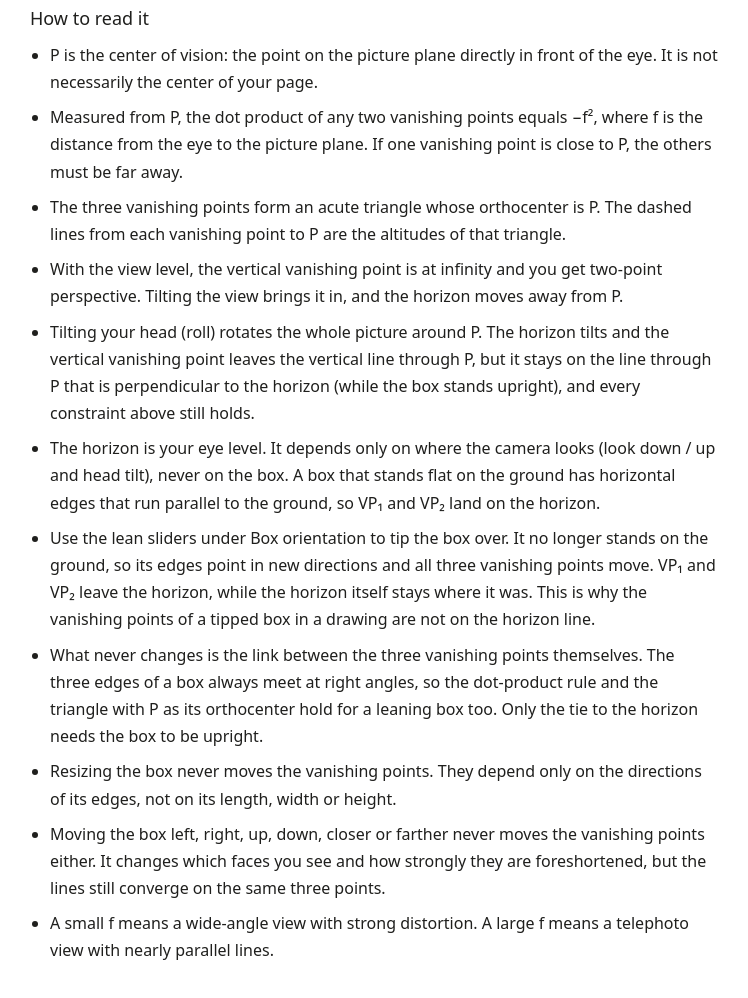
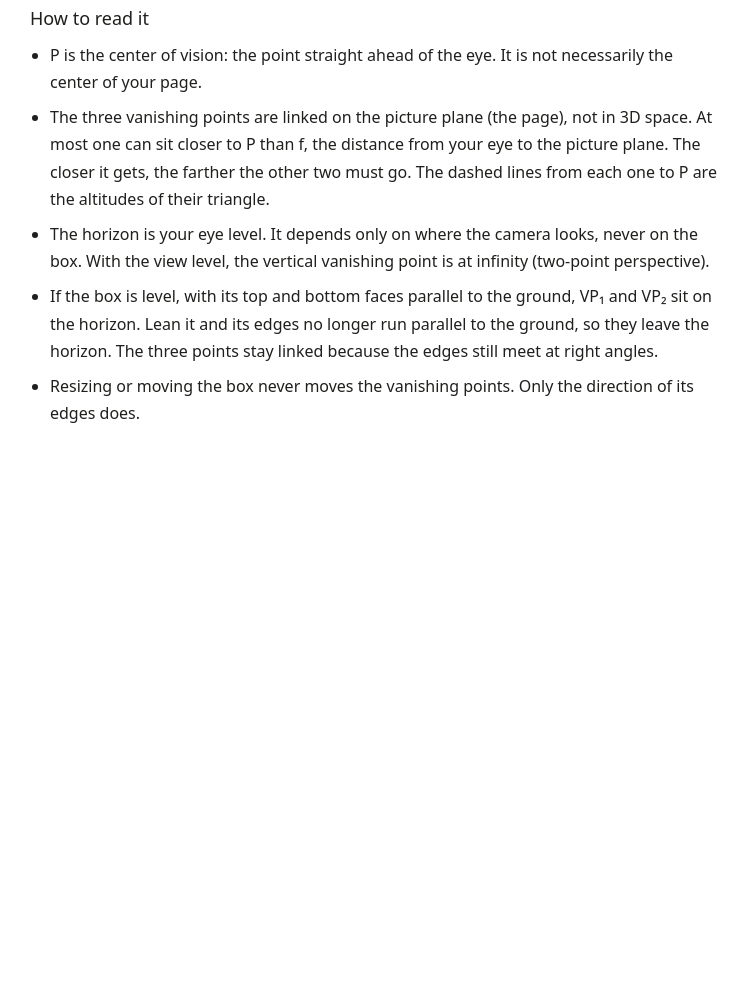
Before and after one commit to TheOnlyMrFlow/vp-explorer, a website with bundled scripts: page index.html in a window 1280 px wide. Shown: the part 1420-2418 px from the top of the page, without its empty margins (266-1014 px from the left). After the commit the page ends 1927 px from the top, so only its background shows below. Built offline with nearby package versions, Linux system fonts and the light colour scheme.

Commit message:
feat: better notes

```diff
--- a/index.html
+++ b/index.html
@@ -132,64 +132,31 @@
         <h2>How to read it</h2>
         <ul>
           <li>
-            P is the center of vision: the point on the picture plane directly
-            in front of the eye. It is not necessarily the center of your page.
+            P is the center of vision: the point straight ahead of the eye. It
+            is not necessarily the center of your page.
           </li>
           <li>
-            Measured from P, the dot product of any two vanishing points equals
-            −f², where f is the distance from the eye to the picture plane. If
-            one vanishing point is close to P, the others must be far away.
-          </li>
-          <li>
-            The three vanishing points form an acute triangle whose orthocenter
-            is P. The dashed lines from each vanishing point to P are the
-            altitudes of that triangle.
-          </li>
-          <li>
-            With the view level, the vertical vanishing point is at infinity
-            and you get two-point perspective. Tilting the view brings it in,
-            and the horizon moves away from P.
-          </li>
-          <li>
-            Tilting your head (roll) rotates the whole picture around P. The
-            horizon tilts and the vertical vanishing point leaves the vertical
-            line through P, but it stays on the line through P that is
-            perpendicular to the horizon (while the box stands upright), and
-            every constraint above still holds.
+            The three vanishing points are linked on the picture plane (the
+            page), not in 3D space. At most one can sit closer to P than f,
+            the distance from your eye to the picture plane. The closer it
+            gets, the farther the other two must go. The dashed lines from
+            each one to P are the altitudes of their triangle.
           </li>
           <li>
             The horizon is your eye level. It depends only on where the camera
-            looks (look down / up and head tilt), never on the box. A box that
-            stands flat on the ground has horizontal edges that run parallel to
-            the ground, so VP₁ and VP₂ land on the horizon.
+            looks, never on the box. With the view level, the vertical
+            vanishing point is at infinity (two-point perspective).
           </li>
           <li>
-            Use the lean sliders under Box orientation to tip the box over. It no longer stands on the
-            ground, so its edges point in new directions and all three
-            vanishing points move. VP₁ and VP₂ leave the horizon, while the
-            horizon itself stays where it was. This is why the vanishing points
-            of a tipped box in a drawing are not on the horizon line.
+            If the box is level, with its top and bottom faces parallel to the
+            ground, VP₁ and VP₂ sit on the horizon. Lean it and its edges no
+            longer run parallel to the ground, so they leave the horizon. The
+            three points stay linked because the edges still meet at right
+            angles.
           </li>
           <li>
-            What never changes is the link between the three vanishing points
-            themselves. The three edges of a box always meet at right angles, so
-            the dot-product rule and the triangle with P as its orthocenter hold
-            for a leaning box too. Only the tie to the horizon needs the box to
-            be upright.
-          </li>
-          <li>
-            Resizing the box never moves the vanishing points. They depend only
-            on the directions of its edges, not on its length, width or height.
-          </li>
-          <li>
-            Moving the box left, right, up, down, closer or farther never moves the
-            vanishing points either. It changes which faces you see and how
-            strongly they are foreshortened, but the lines still converge on the
-            same three points.
-          </li>
-          <li>
-            A small f means a wide-angle view with strong distortion. A large f
-            means a telephoto view with nearly parallel lines.
+            Resizing or moving the box never moves the vanishing points. Only
+            the direction of its edges does.
           </li>
         </ul>
       </section>
```
